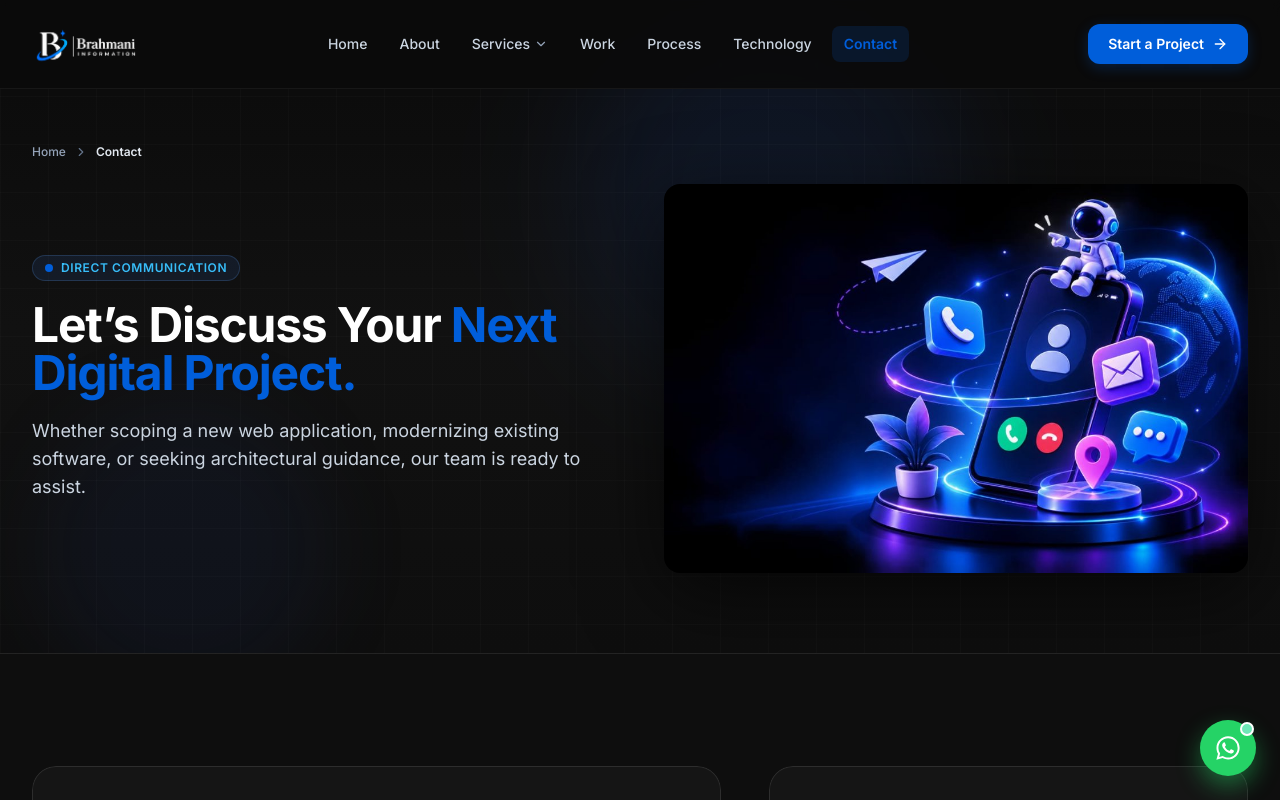
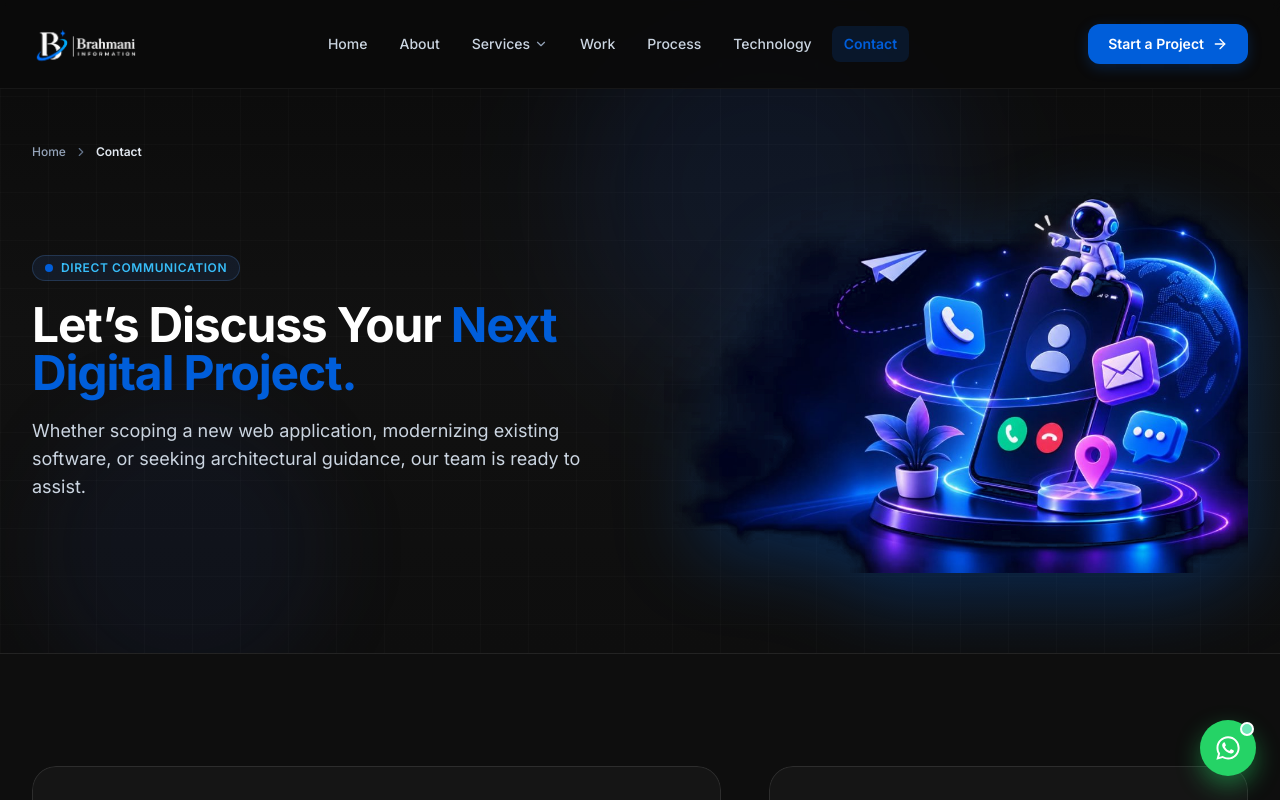
Before and after one commit to shahKEVIN123/Brahmani-Information, a React (Vite) app: page /contact in a window 1280 px wide. Shown: the top 800 px of the page. Built offline with nearby package versions, Linux system fonts and the light colour scheme.

Commit message:
feat: convert Contact hero image to transparent background PNG matching Process page style

```diff
--- a/src/pages/ContactPage.tsx
+++ b/src/pages/ContactPage.tsx
@@ -99,15 +99,15 @@ export const ContactPage: React.FC = () => {
               aria-hidden="true"
             />
             <img
-              src="/assets/heroes/contact-hero.jpg?v=8"
+              src="/assets/heroes/contact-hero.png?v=10"
               onError={(e) => {
                 const target = e.currentTarget;
-                if (!target.src.includes('/contact-hero.jpg?v=8')) {
-                  target.src = '/contact-hero.jpg?v=8';
+                if (!target.src.includes('/contact-hero.png?v=10')) {
+                  target.src = '/contact-hero.png?v=10';
                 }
               }}
               alt="Direct Digital Communication and Technical Consultation - Brahmani Information"
-              className="w-full h-auto rounded-2xl object-contain drop-shadow-[0_20px_40px_rgba(0,0,0,0.6)] transition-transform duration-500 hover:scale-[1.02]"
+              className="w-full h-auto object-contain drop-shadow-[0_20px_40px_rgba(0,94,218,0.35)] transition-transform duration-500 hover:scale-[1.02]"
               loading="eager"
             />
           </div>
```
Also changed, not shown: public/assets/heroes/contact-hero.png, public/contact-hero.png.
